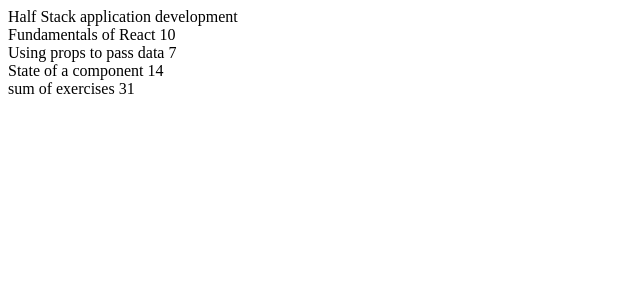
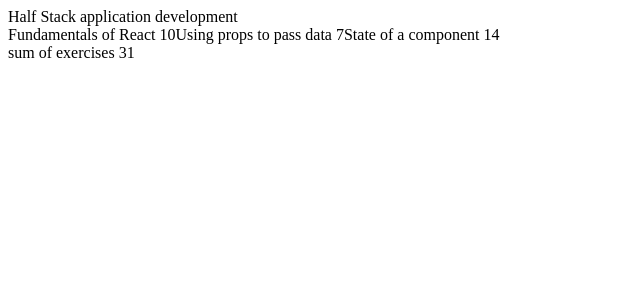
Before and after one commit to Fari-panah/modern-fullstack, a React (Vite) app in the folder part1/courseinfo/: page / in a window 1280 px wide. Shown: the top 300 px of the page, without its empty margins (0-640 px from the left). Built offline with nearby package versions, Linux system fonts and the light colour scheme.

Commit message:
changes on Content component

```diff
--- a/part1/courseinfo/src/App.jsx
+++ b/part1/courseinfo/src/App.jsx
@@ -39,9 +39,9 @@
   return(
     <div>
       <Header course={course}/>
-      <Content part1={part1} exercises1={exercises1}/>
-      <Content part2={part2} exercises2={exercises2}/>
-      <Content part3={part3} exercises3={exercises3}/>
+      <Content part1={part1} exercises1={exercises1}
+               part2={part2} exercises2={exercises2}
+               part3={part3} exercises3={exercises3}/>
       <Total sum = {exercises1 + exercises2 + exercises3}/>
 
     </div>
```
